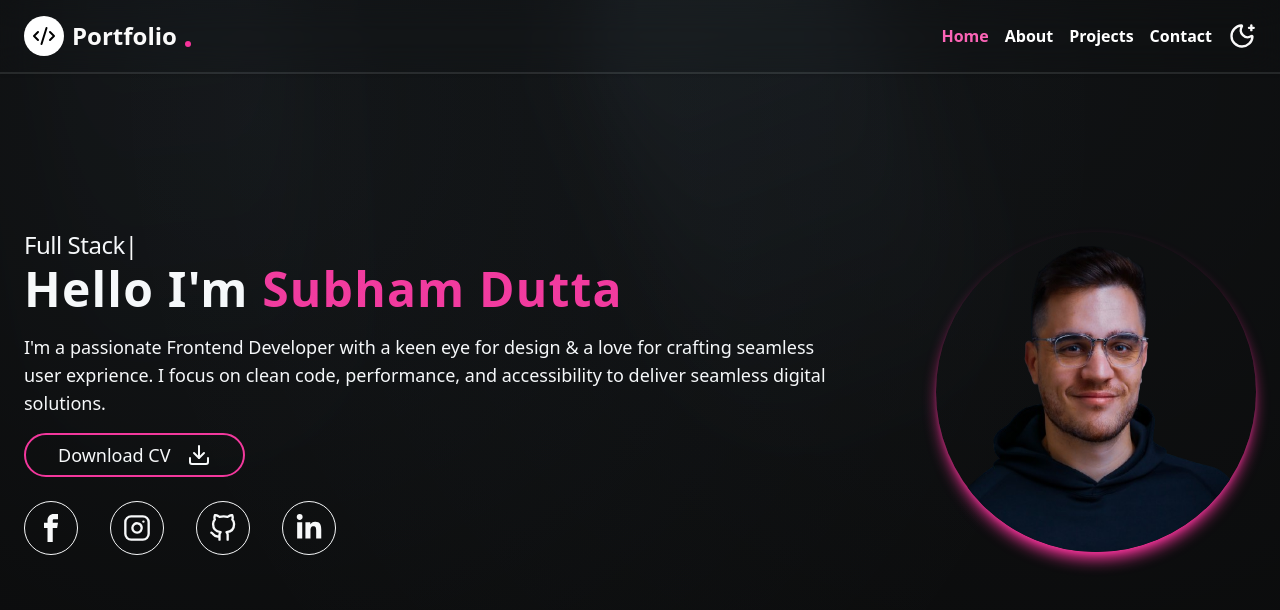
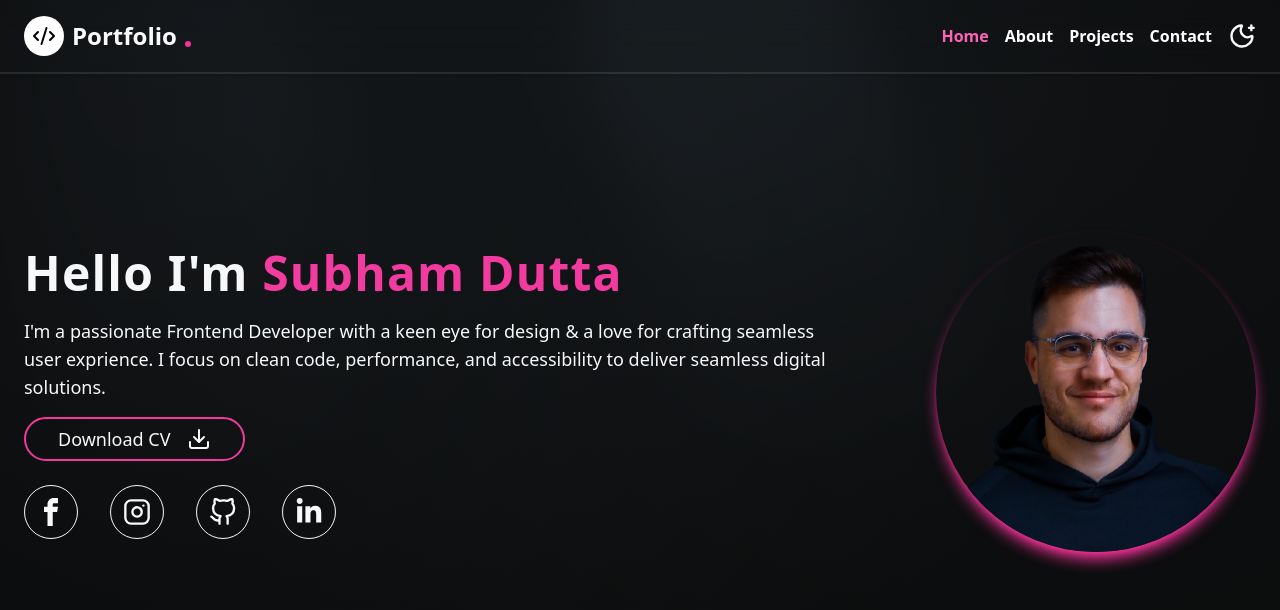
Before and after one commit to ShankarDutta/pubic-frontend-portfolio-v-0.1, a Next.js app: page / in a window 1280 px wide. Shown: the top 610 px of the page. Built offline with nearby package versions, Linux system fonts and the light colour scheme.

Commit message:
Typing Animation Deleted !!
magicui typing animation component causing some rendering issue that stop our web app in production .

```diff
--- a/src/app/page.tsx
+++ b/src/app/page.tsx
@@ -1,5 +1,4 @@
 import { LightRays } from "@/components/magicui/light-rays";
-import { TypingAnimation } from "@/components/magicui/typing-animation";
 import SocialMediaIcons from "@/components/SocialMediaIcons";
 import { DownloadIcon } from "lucide-react";
 import { Metadata } from "next";
@@ -28,12 +27,6 @@ const page = () => {
 
 			<div className="space-y-4 text-center lg:text-start">
 				{/* Typing animation  */}
-				<TypingAnimation
-					words={["Frontend Web Developer", "Full Stack Web Developer"]}
-					cursorStyle="line"
-					loop
-					className="text-2xl font-medium"
-				/>
 
 				{/* heading  */}
 				<h1 className="text-5xl font-bold tracking-wide">
--- a/src/components/magicui/typing-animation.tsx
+++ /dev/null
@@ -1,173 +0,0 @@
-"use client";
-
-import { motion, MotionProps, useInView } from "motion/react";
-import { useEffect, useMemo, useRef, useState } from "react";
-
-import { cn } from "@/lib/utils";
-
-interface TypingAnimationProps extends MotionProps {
-	children?: string;
-	words?: string[];
-	className?: string;
-	duration?: number;
-	typeSpeed?: number;
-	deleteSpeed?: number;
-	delay?: number;
-	pauseDelay?: number;
-	loop?: boolean;
-	as?: React.ElementType;
-	startOnView?: boolean;
-	showCursor?: boolean;
-	blinkCursor?: boolean;
-	cursorStyle?: "line" | "block" | "underscore";
-}
-
-export function TypingAnimation({
-	children,
-	words,
-	className,
-	duration = 100,
-	typeSpeed,
-	deleteSpeed,
-	delay = 0,
-	pauseDelay = 1000,
-	loop = false,
-	as: Component = "span",
-	startOnView = true,
-	showCursor = true,
-	blinkCursor = true,
-	cursorStyle = "line",
-	...props
-}: TypingAnimationProps) {
-	const MotionComponent = motion.create(Component, {
-		forwardMotionProps: true,
-	});
-
-	const [displayedText, setDisplayedText] = useState<string>("");
-	const [currentWordIndex, setCurrentWordIndex] = useState(0);
-	const [currentCharIndex, setCurrentCharIndex] = useState(0);
-	const [phase, setPhase] = useState<"typing" | "pause" | "deleting">("typing");
-	const elementRef = useRef<HTMLElement | null>(null);
-	const isInView = useInView(elementRef as React.RefObject<Element>, {
-		amount: 0.3,
-		once: true,
-	});
-
-	const wordsToAnimate = useMemo(
-		() => words || (children ? [children] : []),
-		[words, children],
-	);
-	const hasMultipleWords = wordsToAnimate.length > 1;
-
-	const typingSpeed = typeSpeed || duration;
-	const deletingSpeed = deleteSpeed || typingSpeed / 2;
-
-	const shouldStart = startOnView ? isInView : true;
-
-	useEffect(() => {
-		if (!shouldStart || wordsToAnimate.length === 0) return;
-
-		const timeoutDelay =
-			delay > 0 && displayedText === ""
-				? delay
-				: phase === "typing"
-					? typingSpeed
-					: phase === "deleting"
-						? deletingSpeed
-						: pauseDelay;
-
-		const timeout = setTimeout(() => {
-			const currentWord = wordsToAnimate[currentWordIndex] || "";
-			const graphemes = Array.from(currentWord);
-
-			switch (phase) {
-				case "typing":
-					if (currentCharIndex < graphemes.length) {
-						setDisplayedText(graphemes.slice(0, currentCharIndex + 1).join(""));
-						setCurrentCharIndex(currentCharIndex + 1);
-					} else {
-						if (hasMultipleWords || loop) {
-							const isLastWord = currentWordIndex === wordsToAnimate.length - 1;
-							if (!isLastWord || loop) {
-								setPhase("pause");
-							}
-						}
-					}
-					break;
-
-				case "pause":
-					setPhase("deleting");
-					break;
-
-				case "deleting":
-					if (currentCharIndex > 0) {
-						setDisplayedText(graphemes.slice(0, currentCharIndex - 1).join(""));
-						setCurrentCharIndex(currentCharIndex - 1);
-					} else {
-						const nextIndex = (currentWordIndex + 1) % wordsToAnimate.length;
-						setCurrentWordIndex(nextIndex);
-						setPhase("typing");
-					}
-					break;
-			}
-		}, timeoutDelay);
-
-		return () => clearTimeout(timeout);
-	}, [
-		shouldStart,
-		phase,
-		currentCharIndex,
-		currentWordIndex,
-		displayedText,
-		wordsToAnimate,
-		hasMultipleWords,
-		loop,
-		typingSpeed,
-		deletingSpeed,
-		pauseDelay,
-		delay,
-	]);
-
-	const currentWordGraphemes = Array.from(
-		wordsToAnimate[currentWordIndex] || "",
-	);
-	const isComplete =
-		!loop &&
-		currentWordIndex === wordsToAnimate.length - 1 &&
-		currentCharIndex >= currentWordGraphemes.length &&
-		phase !== "deleting";
-
-	const shouldShowCursor =
-		showCursor &&
-		!isComplete &&
-		(hasMultipleWords ||
-			loop ||
-			currentCharIndex < currentWordGraphemes.length);
-
-	const getCursorChar = () => {
-		switch (cursorStyle) {
-			case "block":
-				return "▌";
-			case "underscore":
-				return "_";
-			case "line":
-			default:
-				return "|";
-		}
-	};
-
-	return (
-		<MotionComponent
-			ref={elementRef}
-			className={cn("leading- tracking-[-0.02em]", className)}
-			{...props}>
-			{displayedText}
-			{shouldShowCursor && (
-				<span
-					className={cn("inline-block", blinkCursor && "animate-blink-cursor")}>
-					{getCursorChar()}
-				</span>
-			)}
-		</MotionComponent>
-	);
-}
```
